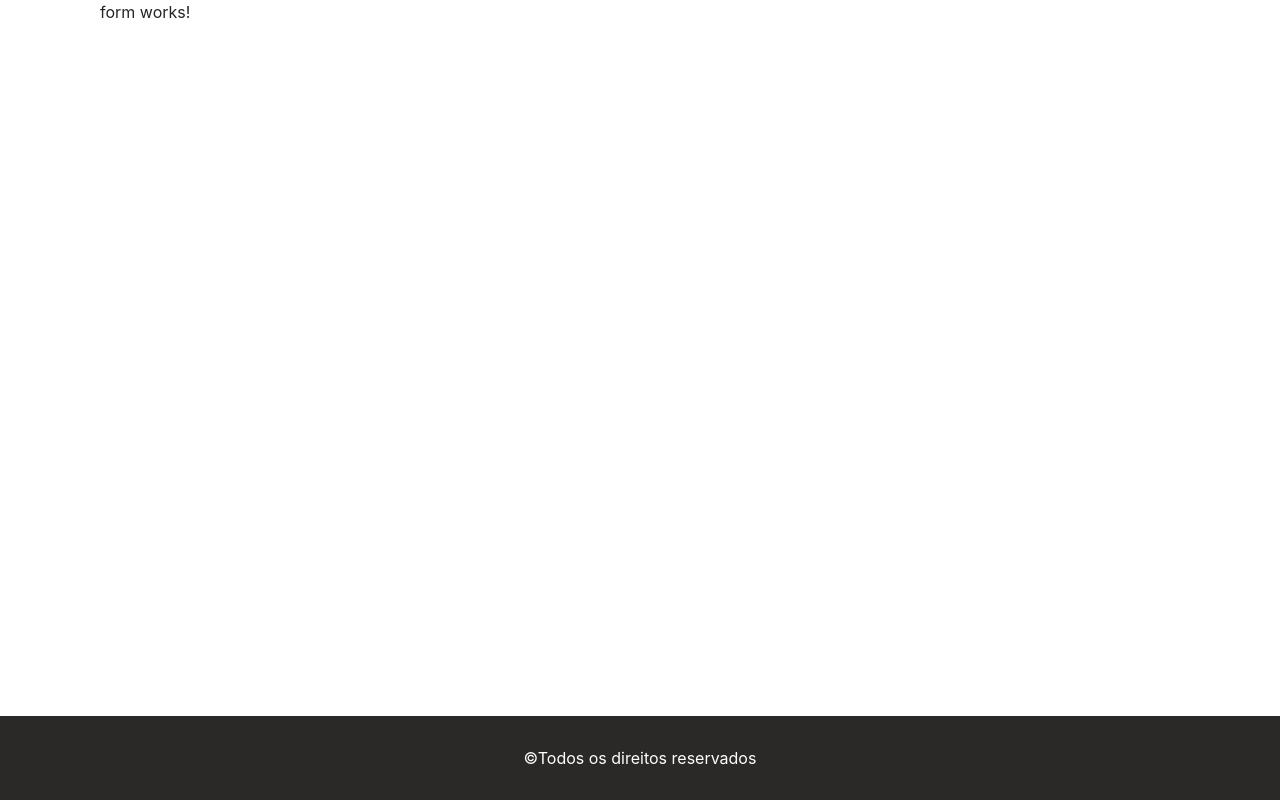
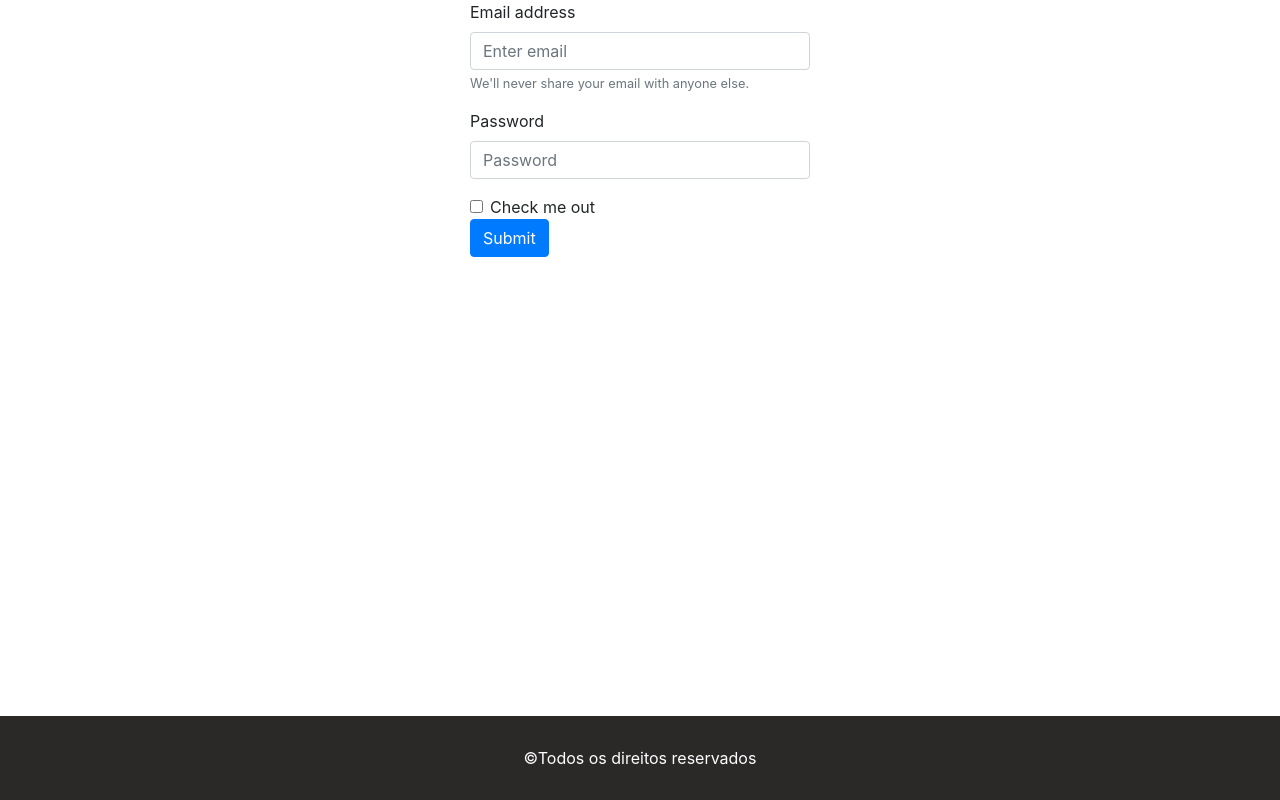
Before and after one commit to Clevinacio/mystore-front, an Angular app: page /form in a window 1280 px wide. Built offline with nearby package versions, Linux system fonts and the light colour scheme.

Commit message:
#5 - Cria form provisorio

```diff
--- a/src/app/pages/form/form.component.html
+++ b/src/app/pages/form/form.component.html
@@ -1,3 +1,24 @@
 <div class="container">
-    <p>form works!</p>
+    <div class="row justify-content-md-center">
+        <div class="col-md-4">
+            <form>
+                <div class="form-group">
+                    <label for="exampleInputEmail1">Email address</label>
+                    <input type="email" class="form-control" id="exampleInputEmail1" aria-describedby="emailHelp"
+                        placeholder="Enter email">
+                    <small id="emailHelp" class="form-text text-muted">We'll never share your email with anyone
+                        else.</small>
+                </div>
+                <div class="form-group">
+                    <label for="exampleInputPassword1">Password</label>
+                    <input type="password" class="form-control" id="exampleInputPassword1" placeholder="Password">
+                </div>
+                <div class="form-check">
+                    <input type="checkbox" class="form-check-input" id="exampleCheck1">
+                    <label class="form-check-label" for="exampleCheck1">Check me out</label>
+                </div>
+                <button type="submit" class="btn btn-primary">Submit</button>
+            </form>
+        </div>
+    </div>
 </div>
--- a/src/app/pages/home/home.component.html
+++ b/src/app/pages/home/home.component.html
@@ -1,5 +1,6 @@
 <div class="container">
     <p>home works!</p>
 
-    <button class="btn btn-primary" routerLink="/products">Entrar</button>
+    <button class="btn btn-primary" routerLink="/products">Entrar</button> {{' '}}
+    <button class="btn btn-primary" routerLink="/form">Criar conta</button>
 </div>
```
